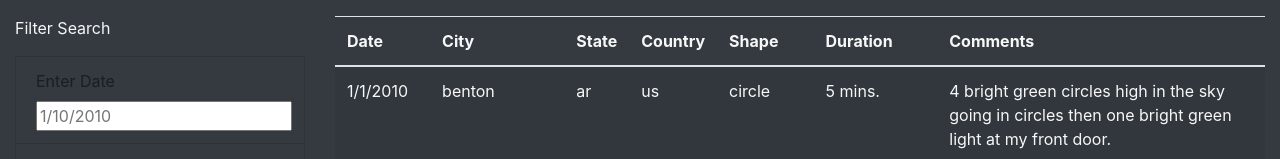
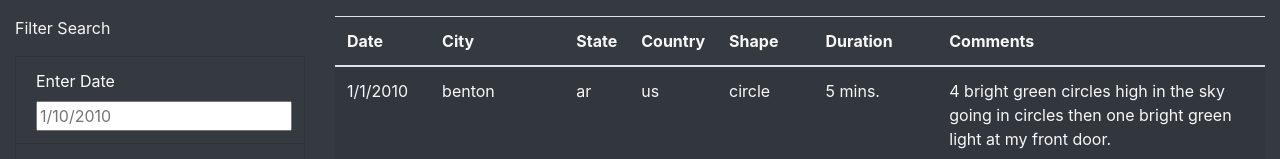
Before and after one commit to ewaszy/UFOs, a plain HTML site: page index.html in a window 1280 px wide. Shown: the part 723-882 px from the top of the page. Drawn offline with nearby package versions, Linux system fonts and the light colour scheme.

Commit message:
Enter Date made white; Module Complete

```diff
--- a/static/css/style.css
+++ b/static/css/style.css
@@ -10,3 +10,5 @@ body {
 }
 
 li[tag.]{style="font-family: inherit; font-size: 1rem;"}
+
+li label{color:white;}
```
